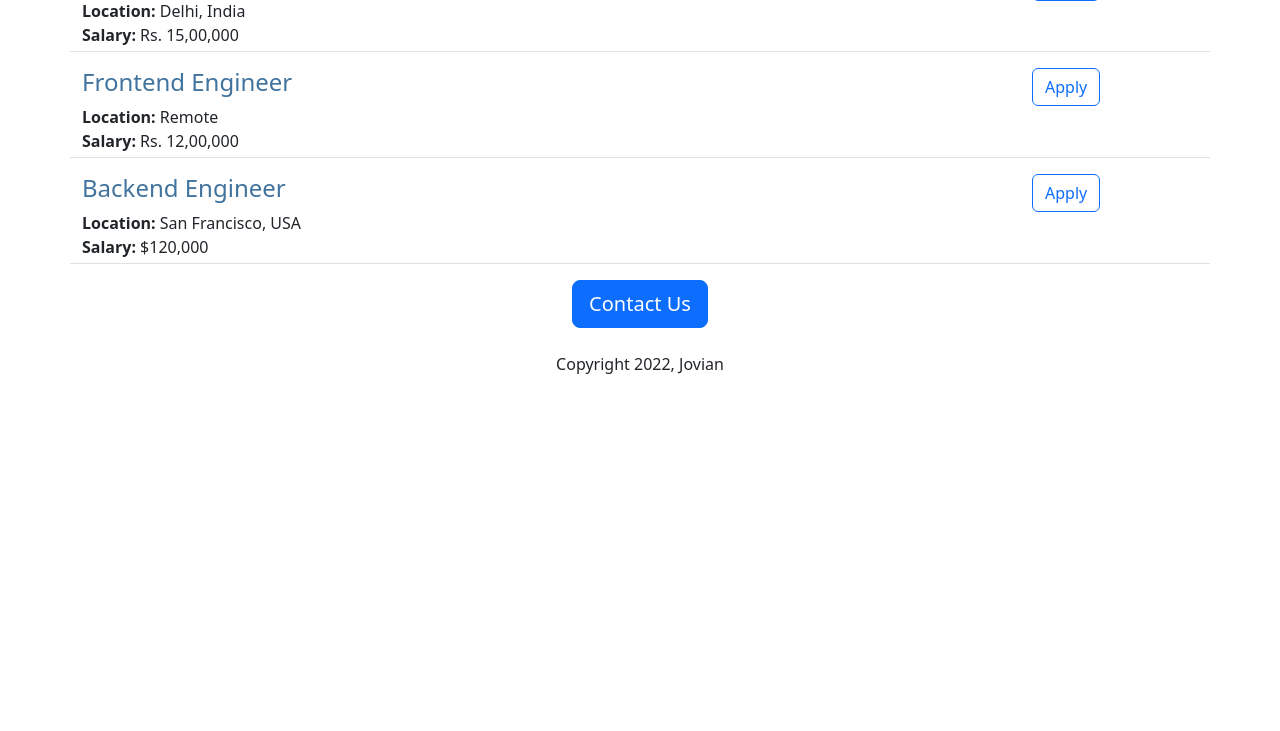
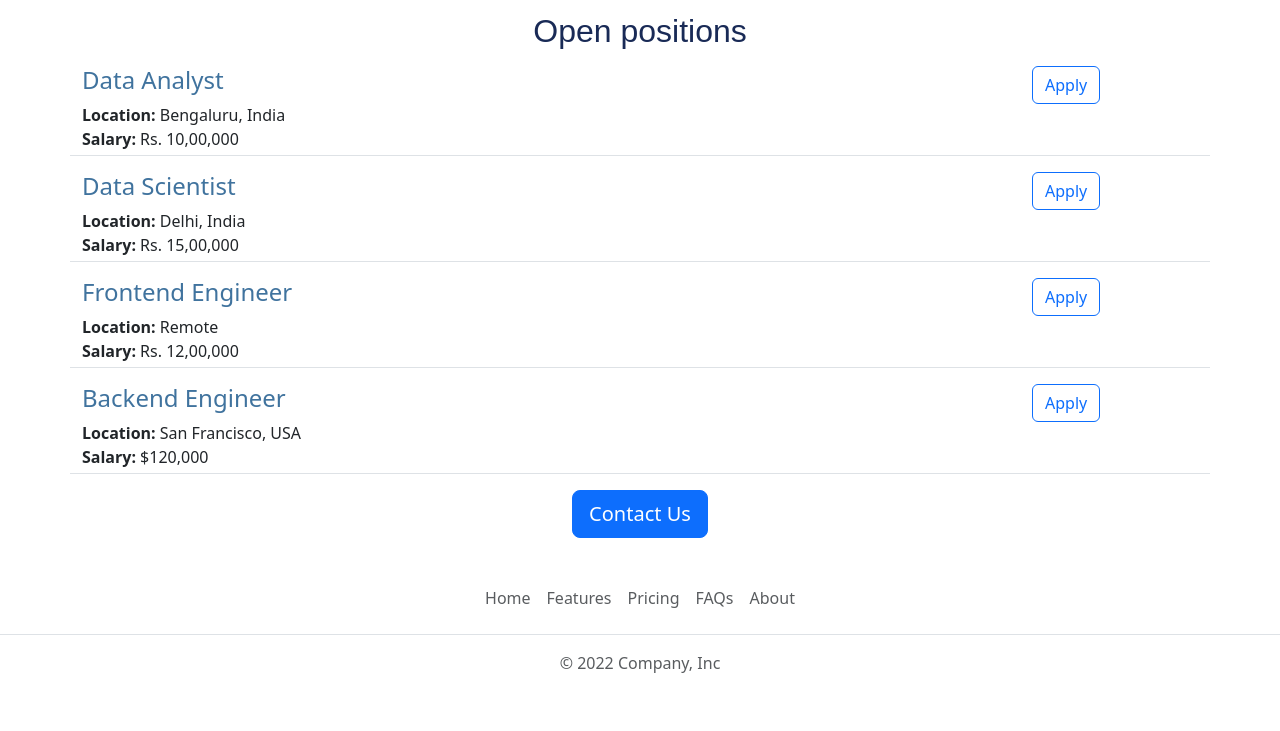
Before and after one commit to Anhinla/Second-backend-project, a Flask app: page / in a window 1280 px wide. Shown: the part 836-1567 px from the top of the page. Before the commit the page ends 1210 px from the top, so only its background shows below. Run offline with Flask 3, Linux system fonts and the light colour scheme.

Commit message:
change better

```diff
--- /dev/null
+++ b/templates/footer.html
@@ -0,0 +1,10 @@
+<footer class="py-3 my-4">
+  <ul class="nav justify-content-center border-bottom pb-3 mb-3">
+    <li class="nav-item"><a href="#" class="nav-link px-2 text-muted">Home</a></li>
+    <li class="nav-item"><a href="#" class="nav-link px-2 text-muted">Features</a></li>
+    <li class="nav-item"><a href="#" class="nav-link px-2 text-muted">Pricing</a></li>
+    <li class="nav-item"><a href="#" class="nav-link px-2 text-muted">FAQs</a></li>
+    <li class="nav-item"><a href="#" class="nav-link px-2 text-muted">About</a></li>
+  </ul>
+  <p class="text-center text-muted">&copy; 2022 Company, Inc</p>
+</footer>
--- a/templates/home.html
+++ b/templates/home.html
@@ -16,6 +16,7 @@
         width:100%;
         height: 360px;
         object-fit:cover;
+        margin-bottom: 16px;
       }
       h2{
         font-family:"Roboto",sans-serif;
@@ -38,11 +39,18 @@
     </style>
   </head>
   <body>
+    {% include 'nav.html'%}
+     <img class="img-fluid" id="banner" src="static/banner.jpg" height=320px>
     <div class="container">
     <h1 class="text-center mt-4 mb-2">{{company_name}} Careers</h1>
-    <img class="img-fluid" id="banner" src="static/banner.jpg" height=320px>
-    <h2 class="mt-3">About Jovian</h2>
+   <div class="row" style="margin-bottom:16px;" >
+     <div class="col-md-7">
     <p class="lead">Lorem ipsum dolor sit amet, consectetur adipiscing elit, sed do eiusmod tempor incididunt ut labore et dolore magna aliqua. Ut enim ad minim veniam, quis nostrud exercitation ullamco laboris nisi ut aliquip ex ea commodo consequat. Duis aute irure dolor in reprehenderit in voluptate velit esse cillum dolore eu fugiat nulla pariatur. Excepteur sint occaecat cupidatat non proident, sunt in culpa qui officia deserunt mollit anim id est laborum.</p>
+       </div>
+         <div class="d-none d-md-block col-md-5">
+     <img src="/static/working.jpg" style="height:320px;border-radius:4px;">
+         </div>
+   </div>
     <h2 class="body-text mt-2">Open positions</h2>
     <p>
       {% for job in jobs %}
@@ -50,9 +58,10 @@
       {% endfor %}
     </p>
       <div style="text-align:center;">
-    <button class="btn btn-primary btn-lg">Contact Us</button>
-        <p class="mt-4">Copyright 2022, Jovian</p>
+    <a class="btn btn-primary btn-lg" href="mailto:huynhnguyenngocanh91thcsduclap@gmail.com?subject=Question%20about%20Jobs%20Opening&?body=Name%3A%20%3Cyour%20name%20here%3E%0D%0AQuestion%3A%20%3Cyour%20question%20here%3E%0D%0AExpected%20job%3A%20%3CWhich%20job%20would%20you%20like%20to%20apply%3F%3E">Contact Us</a>
+
       </div>
     </div>
+    {% include 'footer.html'%}
   </body>
 </html>
--- a/templates/jobitem.html
+++ b/templates/jobitem.html
@@ -9,6 +9,6 @@
   </div>
   </div>
   <div class="col-2">
-  <button type="button" class="btn btn-outline-primary">Apply</button>
+  <a href="mailto:huynhnguyenngocanh91thcsduclap@gmail.com?subject=Application%20for%20{{job['title']}}&?body=Name%3A%20%3Cyour%20name%20here%3E%0D%0AMy%20resume%20link%3A%20%3Cresume%20link%3E%0D%0AMy%20LinkedIn%20link%3A%20%3CLinkedIn%20link%3E" type="button" class="btn btn-outline-primary">Apply</a>
   </div>
   </div>
--- /dev/null
+++ b/templates/nav.html
@@ -0,0 +1,9 @@
+<nav class="navbar bg-light shadow-sm fixed-top">
+  <div class="container-fluid">
+    <a class="navbar-brand" href="#">
+      <img src="/static/bootstrap-logo.svg" alt="Logo" width="30" height="24" class="d-inline-block align-text-top">
+      Jovian
+    </a>
+  </div>
+</nav>
+<div style="height:56px;"></div>
```
Also changed, not shown: static/bootstrap-logo.svg (added), 1 other file.
